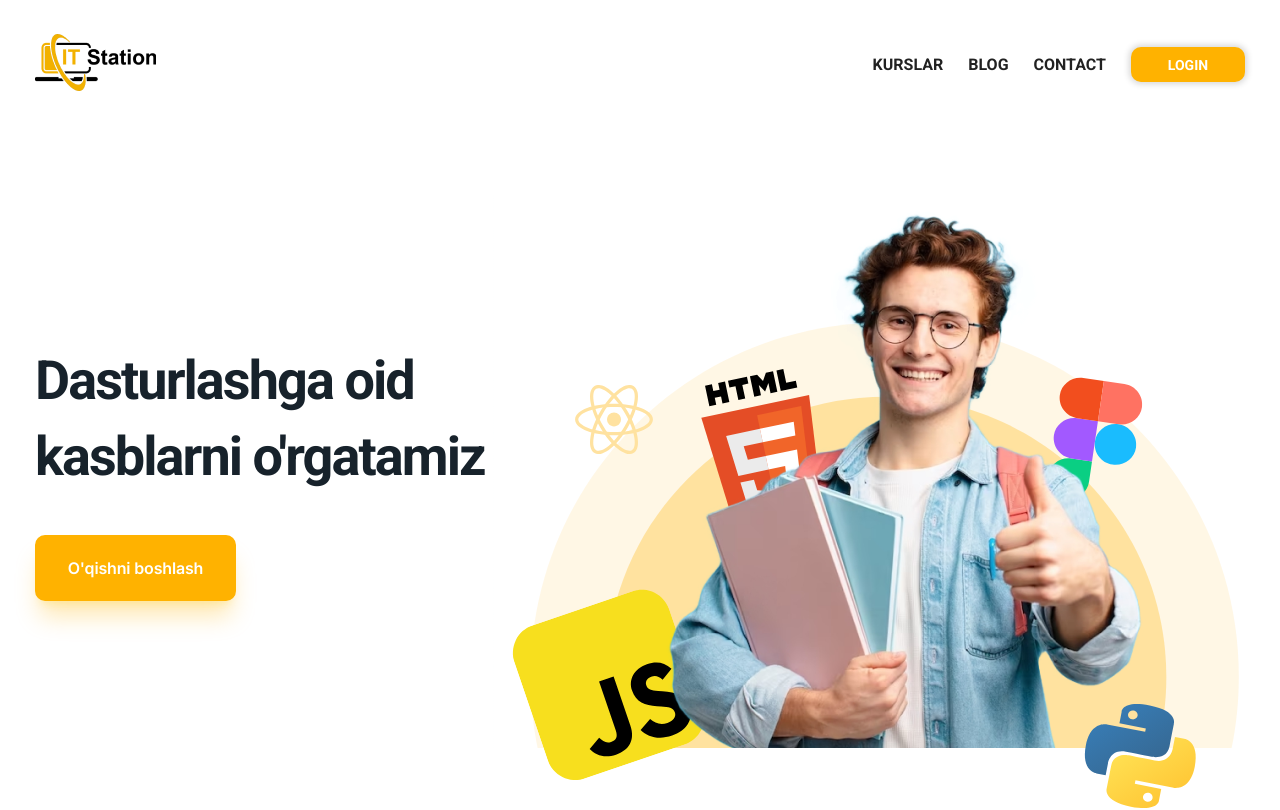
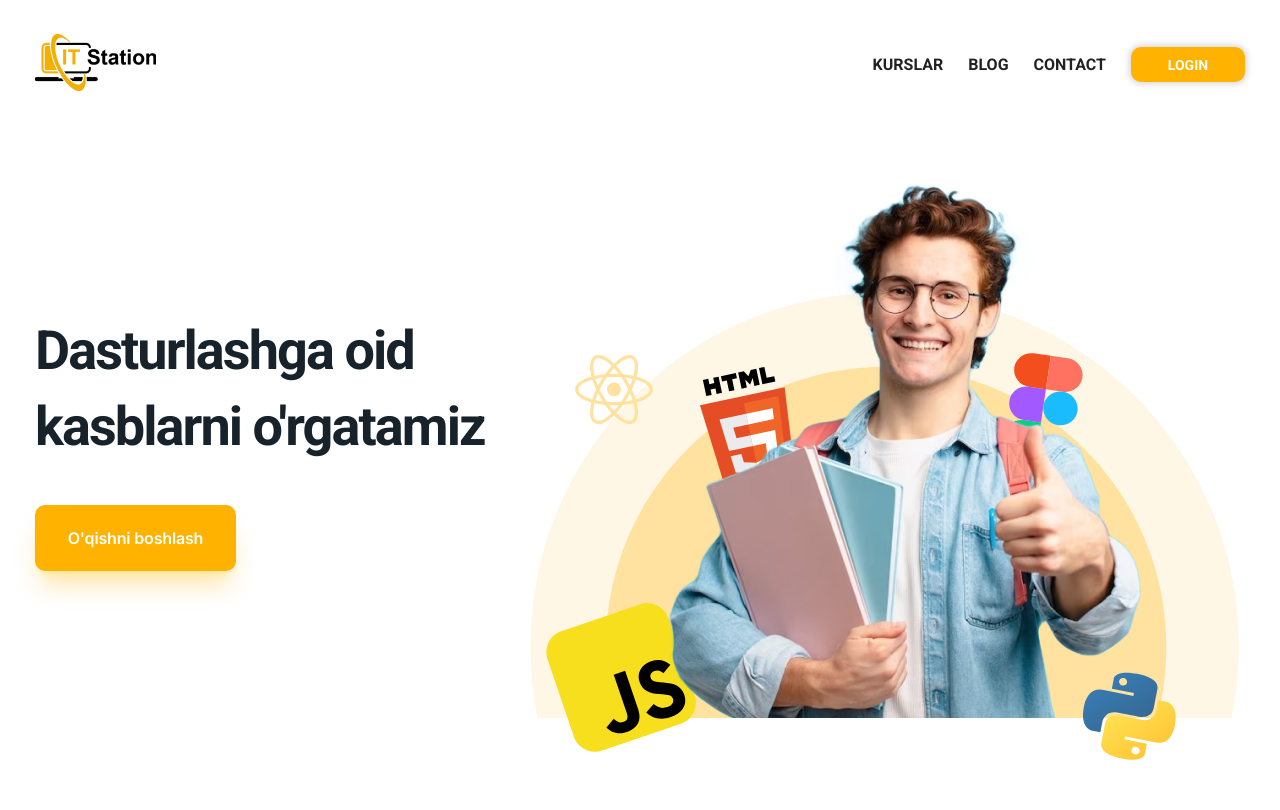
Before and after one commit to abdullox0900/IT_station, a React (Vite) app: page / in a window 1280 px wide. Shown: the top 810 px of the page. Built offline with nearby package versions, Linux system fonts and the light colour scheme.

Commit message:
animation update

```diff
--- a/src/components/free_course/free_course.jsx
+++ b/src/components/free_course/free_course.jsx
@@ -14,7 +14,7 @@ export default function FreeCourse() {
         <FreeCourseSection>
             <Container>
                 <FreeCourseStart>
-                    <FreeCourseStartH3>Bepul Online kurslar</FreeCourseStartH3>
+                    <FreeCourseStartH3 data-aos="zoom-in" data-aos-duration="800">Bepul Online kurslar</FreeCourseStartH3>
                 </FreeCourseStart>
 
                 <FreeCourseBtnWrapper>
--- a/src/components/hero/hero.jsx
+++ b/src/components/hero/hero.jsx
@@ -37,7 +37,7 @@ export default function Hero() {
                         <HeroStudentBg src={HeroStudentImg} data-aos="zoom-in-up" data-aos-duration="1200" />
 
                         <HeroReactIcon src={React_Icon} data-aos="zoom-in-right" data-aos-duration="1200" />
-                        <HeroFigmaIcon src={Figma_Icon} data-aos="zoom-in-left" data-aos-duration="1200" />
+                        <HeroFigmaIcon src={Figma_Icon} data-aos="fade-up" data-aos-duration="3000" />
                         <HeroHtmlIcon src={Html_Icon} data-aos="fade-up" data-aos-duration="3000" />
                         <HeroJavaScriptIcon src={JavaScript_Icon} data-aos="fade-left" data-aos-duration="3000" />
                         <HeroPythonIcon src={Python_Icon} data-aos="zoom-in-left" data-aos-duration="1200" />
--- a/src/components/hero/style.js
+++ b/src/components/hero/style.js
@@ -66,6 +66,7 @@ export const HeroLeftTitleH1 = styled.h1`
   }
 
   @media only screen and (max-width: 425px) {
+    padding-top: 30px;
     width: 300px;
     text-align: center;
     font-size: 34px;
@@ -104,99 +105,240 @@ export const HeroLeftButton = styled.button`
   }
 `;
 
-export const HeroRightImg = styled.img`
-  @media only screen and (max-width: 1250px) {
-    width: 550px;
-    height: 450px;
-  }
-
-  @media only screen and (max-width: 1086px) {
-    width: 530px;
-    height: 430px;
-  }
-
-  @media only screen and (max-width: 1140px) {
-    width: 520px;
-    height: 420px;
-  }
-
-  @media only screen and (max-width: 1110px) {
-    width: 500px;
-    height: 400px;
-  }
-
-  @media only screen and (max-width: 868px) {
-    width: 410px;
-    height: 320px;
-  }
-
-  @media only screen and (max-width: 800px) {
-    width: 400px;
-    height: 320px;
-  }
-
-  @media only screen and (max-width: 768px) {
-    width: 400px;
-    height: 320px;
-  }
-
-  @media only screen and (max-width: 425px) {
-    width: 400px;
-    height: 300px;
-  }
-`;
+// <- -------------------------- Hero Right -------------------------------- ->
 
 export const HeroStudentBox = styled.div`
   position: relative;
   width: 720px;
   height: 553px;
-  /* background-color: aqua */
+
+  @media only screen and (max-width: 1240px) {
+    width: 550px;
+    height: 450px;
+  }
+
+  @media only screen and (max-width: 950px) {
+    width: 450px;
+    height: 350px;
+  }
+
+  @media only screen and (max-width: 480px) {
+    width: 350px;
+    height: 250px;
+  }
 `;
 
 export const HeroStudentOval = styled.img`
   position: absolute;
   left: 80px;
   bottom: 0;
+
+  @media only screen and (max-width: 1240px) {
+    width: 450px;
+    height: 250px;
+    left: 50px;
+  }
+
+  @media only screen and (max-width: 950px) {
+    width: 400px;
+    height: 200px;
+    left: 27px;
+  }
+
+  @media only screen and (max-width: 480px) {
+    width: 300px;
+    height: 150px;
+  }
 `;
 
 export const HeroStudentOvalTwo = styled.img`
   position: absolute;
   left: 5px;
   bottom: 0;
+
+  @media only screen and (max-width: 1240px) {
+    width: 500px;
+    height: 300px;
+    left: 25px;
+  }
+
+  @media only screen and (max-width: 950px) {
+    width: 450px;
+    height: 250px;
+    left: 0px;
+  }
+
+  @media only screen and (max-width: 480px) {
+    width: 300px;
+    height: 180px;
+    left: 25px;
+  }
 `;
 
 export const HeroStudentBg = styled.img`
   position: absolute;
   right: -20px;
   z-index: 2;
+
+  @media only screen and (max-width: 1240px) {
+    width: 600px;
+    height: 450px;
+    bottom: 0;
+  }
+
+  @media only screen and (max-width: 950px) {
+    width: 500px;
+    height: 350px;
+  }
+
+  @media only screen and (max-width: 480px) {
+    width: 350px;
+    height: 250px;
+    right: 0;
+  }
 `;
+
+// <- ------------------------------------ Hero Icons ------------------------------------------ ->
 
 export const HeroReactIcon = styled.img`
   position: absolute;
+  width: 78px;
+  height: 69px;
   top: 190px;
   left: 50px;
+
+  @media only screen and (max-width: 1240px) {
+    width: 68px;
+    height: 60px;
+  }
+
+  @media only screen and (max-width: 950px) {
+    width: 50px;
+    height: 40px;
+    top: 130px;
+    left: 50px;
+  }
+
+  @media only screen and (max-width: 480px) {
+    width: 40px;
+    height: 40px;
+    top: 120px;
+    left: 30px;
+  }
 `;
 
 export const HeroFigmaIcon = styled.img`
   position: absolute;
-  right: 100px;
+  width: 82.998px;
+  height: 122px;
   top: 180px;
+  right: 160px;
+
+  @media only screen and (max-width: 1240px) {
+    width: 65px;
+    height: 110px;
+    top: 140px;
+    right: 120px;
+  }
+
+  @media only screen and (max-width: 950px) {
+    width: 50px;
+    height: 80px;
+    top: 110px;
+    right: 100px;
+  }
+
+  @media only screen and (max-width: 480px) {
+    width: 40px;
+    height: 60px;
+    top: 80px;
+    right: 70px;
+  }
 `;
 
 export const HeroHtmlIcon = styled.img`
   position: absolute;
-  top: 170px;
+  width: 110px;
+  height: 155px;
+  top: 190px;
   left: 170px;
+
+  @media only screen and (max-width: 1240px) {
+    width: 100px;
+    height: 100px;
+    top: 170px;
+    left: 120px;
+  }
+
+  @media only screen and (max-width: 950px) {
+    width: 80px;
+    height: 80px;
+    top: 135px;
+    left: 100px;
+  }
+
+  @media only screen and (max-width: 480px) {
+    width: 60px;
+    height: 60px;
+    top: 100px;
+    left: 85px;
+  }
 `;
 
 export const HeroJavaScriptIcon = styled.img`
   position: absolute;
-  left: -20px;
+  width: 163px;
+  height: 161px;
+  left: 15px;
   bottom: -40px;
+
+  @media only screen and (max-width: 1240px) {
+    width: 120px;
+    height: 120px;
+    left: 25px;
+    bottom: -40px;
+  }
+
+  @media only screen and (max-width: 950px) {
+    width: 100px;
+    height: 100px;
+    left: 20px;
+    bottom: -30px;
+  }
+
+  @media only screen and (max-width: 480px) {
+    width: 80px;
+    height: 80px;
+    left: 20px;
+    bottom: -10px;
+  }
 `;
 
 export const HeroPythonIcon = styled.img`
   position: absolute;
-  right: 40px;
-  bottom: -70px;
+  width: 111px;
+  height: 102.846px;
+  right: 60px;
+  bottom: -50px;
+
+  @media only screen and (max-width: 1240px) {
+    width: 100px;
+    height: 100px;
+    right: 35px;
+    bottom: -50px;
+  }
+
+  @media only screen and (max-width: 950px) {
+    width: 80px;
+    height: 80px;
+    right: 40px;
+    bottom: -40px;
+  }
+
+  @media only screen and (max-width: 480px) {
+    width: 50px;
+    height: 50px;
+    right: 40px;
+    bottom: -20px;
+  }
 `;
--- a/src/components/navbar/style.js
+++ b/src/components/navbar/style.js
@@ -22,7 +22,11 @@ export const NavbarWrapper = styled.div`
   justify-content: space-between;
   align-items: center;
   padding-top: 34px;
-  padding-bottom: 100px;
+  padding-bottom: 70px;
+
+  @media only screen and (max-width: 540px) {
+    padding-bottom: 50px;
+  }
 
   @media only screen and (max-width: 425px) {
     padding-bottom: 30px;
```
